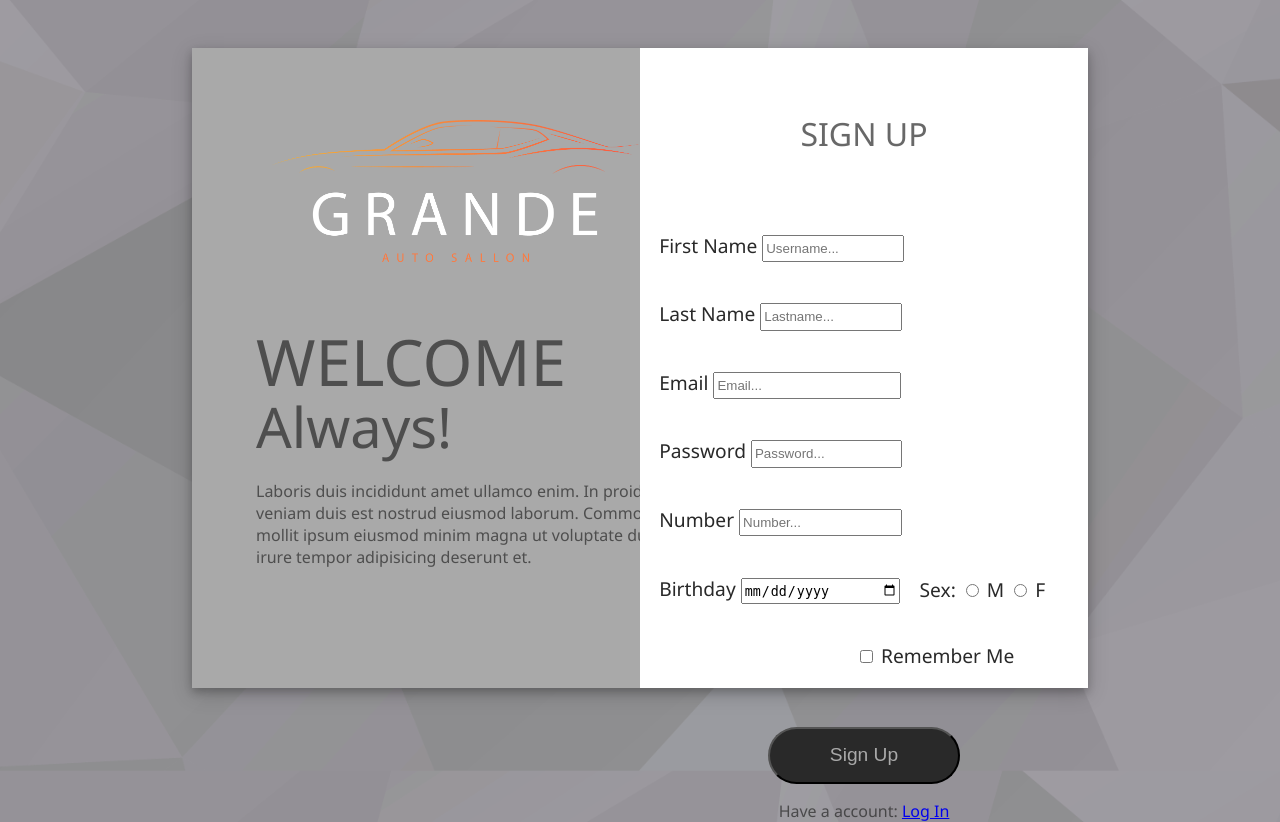
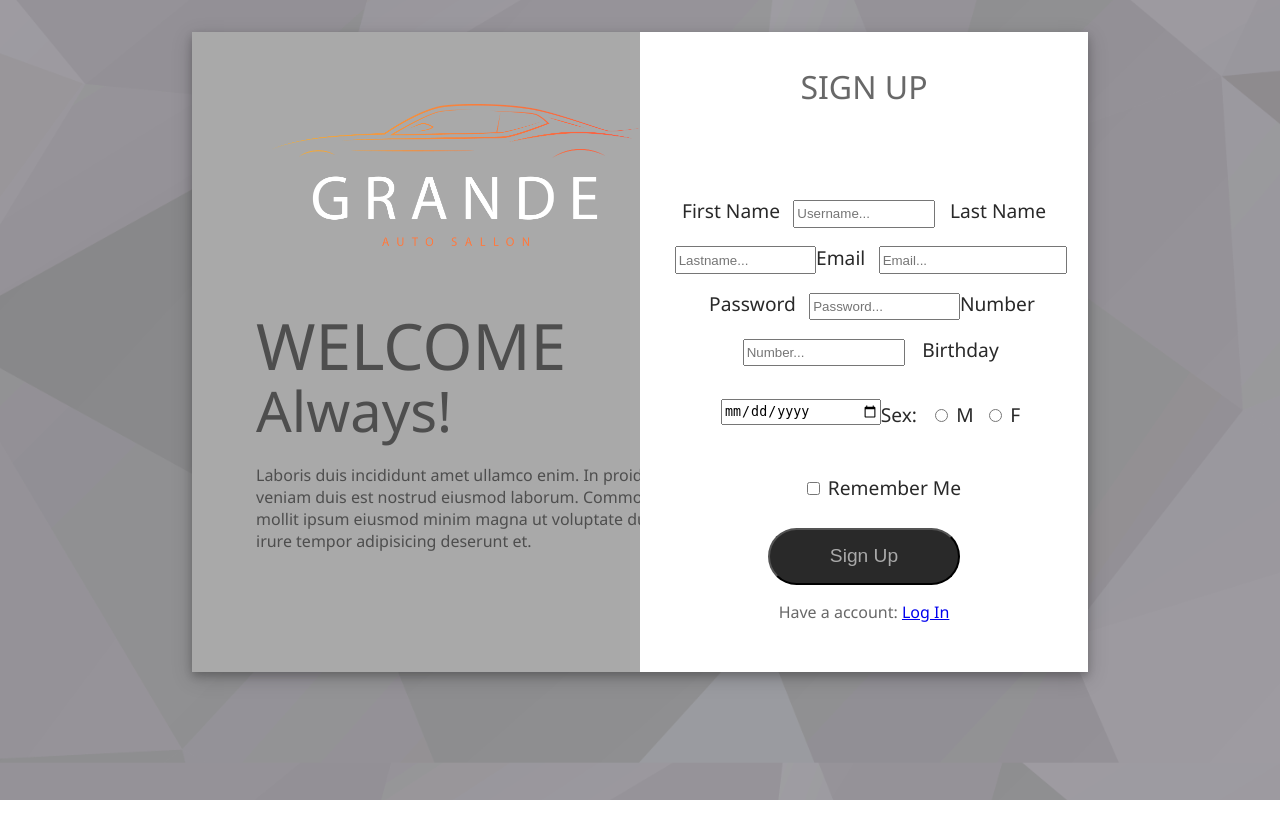
Before and after one commit to EdiiA/Project-1, a PHP site: page /sign-up.html in a window 1280 px wide. After the commit the page ends 800 px from the top, so only its background shows below. Run offline with PHP 8.4, Linux system fonts and the light colour scheme.

Commit message:
Sign up
Rregullimi i sign up, shtimi i lable.

```diff
--- a/sign-up.css
+++ b/sign-up.css
@@ -19,7 +19,7 @@ body{
     flex-direction: row;
     justify-content: center;
     align-items: center;
-    margin-top: 3em;
+    margin-top: 2.5%;
     box-shadow: 0 4px 8px 0 rgba(0, 0, 0, 0.2), 0 6px 20px 0 rgba(0, 0, 0, 0.19);
 }
 
@@ -72,27 +72,57 @@ body{
     width: 50%;
     height: 100%;
     background-color: white;
+    display: flex;
+    flex-direction: column;
+    justify-content: center;
+    align-items: center;
 }
 
 #form-title{
     font-size: 2em;
-    margin-top: 2em;
+    margin-top: 0em;
 }
 
 .form{
-    width: 100%;
+    width: 94%;
     color: #292929;
     display: flex;
     flex-direction: row;
+    justify-content: center;
     align-items: center;
     font-size: 1.2em;
     flex-wrap: wrap;
     margin-top: 3em;
 }
 
-.input-1{
+.form label, .form input{
+    margin-bottom: 1em;
+}
+
+#firstname{
     width: 10em;
     height: 1.6em;
+}
+
+#lastname{
+    width: 10em;
+    height: 1.6em;
+}
+
+.form :nth-child(3){
+    margin-left: 0.8em;
+}
+
+.form :nth-child(7){
+    margin-left: 0.83em;
+}
+
+.form :nth-child(11){
+    margin-left: 0.88em;
+}
+
+.form input{
+    margin-left: 1em;
 }
 
 #email{
@@ -105,40 +135,23 @@ body{
     height: 1.6em;
 }
 
-.input-2{
-    width: 12.1em;
-    height: 1.6em;
-}
-
-.input-3{
+#number{
     width: 11.6em;
     height: 1.6em;
 }
 
-.f-l-name{
-    margin-left: 1em;
-}
-
-.password{
-    margin-left: 1em;
-}
-
-.f-l-name2{
-    margin-left: 1em;
-}
-
-#gjinia{
-    margin-left: 1em;
+#birthday{
+    width: 11.6em;
+    height: 1.6em;
 }
 
 #remember{
-    margin-left: 16.5em;
+    margin-left: 3em;
 }
 
 #signUp-button{
     width: 10em;
     height: 3em;
-    margin-top: 2em;
     background-color: #292929;
     color: #a9a9a9;
     font-size: 1.2em;
--- a/sign-up.html
+++ b/sign-up.html
@@ -24,22 +24,28 @@
         <div class="signUp-form">
             <p id="form-title">SIGN UP</p>
 
-            <form class="form">
-                <p class="f-l-name">First Name <input id="firstname" class="input-1" type="text" placeholder="Username..."></p>
+            <form class="form" onsubmit="validateForm()" method="post">
+                <label for="firstname">First Name</label>
+                <input id="firstname" name="firstname" type="text" placeholder="Username...">
 
-                <p class="f-l-name">Last Name <input id="lastname" class="input-1" type="text" placeholder="Lastname..."></p>
+                <label for="lastname">Last Name</label>
+                <input id="lastname" name="lastname" type="text" placeholder="Lastname...">
 
-                <p class="f-l-name">Email <input id="email" type="email" placeholder="Email..."></p>
+                <label for="email">Email</label>
+                <input id="email" name="email" type="email" placeholder="Email...">
 
-                <p class="password">Password <input id="password" class="input-2" type="password" placeholder="Password..."></p>
+                <label for="password">Password</label>
+                <input id="password" name="password" type="password" placeholder="Password...">
 
-                <p class="f-l-name">Number <input id="number" class="input-3" type="number" placeholder="Number..."></p>
+                <label for="number">Number</label>
+                <input id="number" name="number" type="number" placeholder="Number...">
 
-                <p class="f-l-name2">Birthday <input id="birthday" class="input-3" type="date"></p>
+                <label for="birthday">Birthday</label>
+                <input id="birthday" name="birthday" type="date"></p>
 
                 <p id="gjinia">Sex: <input type="radio" name="Gjinia" value="M"> <span>M</span> <input type="radio" name="Gjinia" value="F"> <span>F</span></p>
 
-                <p><input type="checkbox" name="Remember Me" id="remember"> Remember Me</p>
+                <p><input type="checkbox" name="rememberMe" id="remember"> Remember Me</p>
             </form>
 
             <button id="signUp-button" type="button">Sign Up</button>
@@ -48,17 +54,40 @@
         </div>
     </div>
 
-    <!-- <script>
-        document.getElementById("firstname").innerText = prompt("Write your first name: ");
+    <script>
+        function validateForm(){
+            var fname = document.getElementById('firstname').value;
+            var lname = document.getElementById('lastname').value;
+            var em = document.getElementById('email').value;
+            var pass = document.getElementById('password').value;
+            var bDay = document.getElementById('birthday').value;
+            var btn = document.getElementById('signUp-button');
 
-        document.getElementById("lastname").innerText = prompt("Write your Last name: ");
+            var nameRegex = /^[a-zA-Z\s]\s+$/;
+            if(!nameRegex.test(fname)){
+                alert("Plese enter a valid name");
+                return false;
+            }
 
-        document.getElementById("email").innerText = prompt("Write your email: ");
+            var lnameRegex =  /^[a-zA-Z\s]\s+$/;
+            if(!lnameRegex.test(lname)){
+                alert("Plese enter a valid last name");
+                return false;
+            }
 
-        document.getElementById("password").innerText = prompt("Write your password: ");
+            var emailRegex = /^([A-Za-z0-9_\-.])+@([A-Za-z0-9_\-.])+\.([A-Za-z]{2,4})$/;
+            if (!emailRegex.test(em)){
+                alert("Ju lutem te shtoni email'in valid.");
+                return false;
+            }
 
-        document.getElementById("number").innerText = prompt("Write your number: ");
+            if(pass.length < 8){
+                alert("Passwordi duhet te jete me i madh se 8 karaktere.")
+                return false;
+            }
 
-    </script> -->
+            return false
+        }
+    </script>
 </body>
 </html>
```
